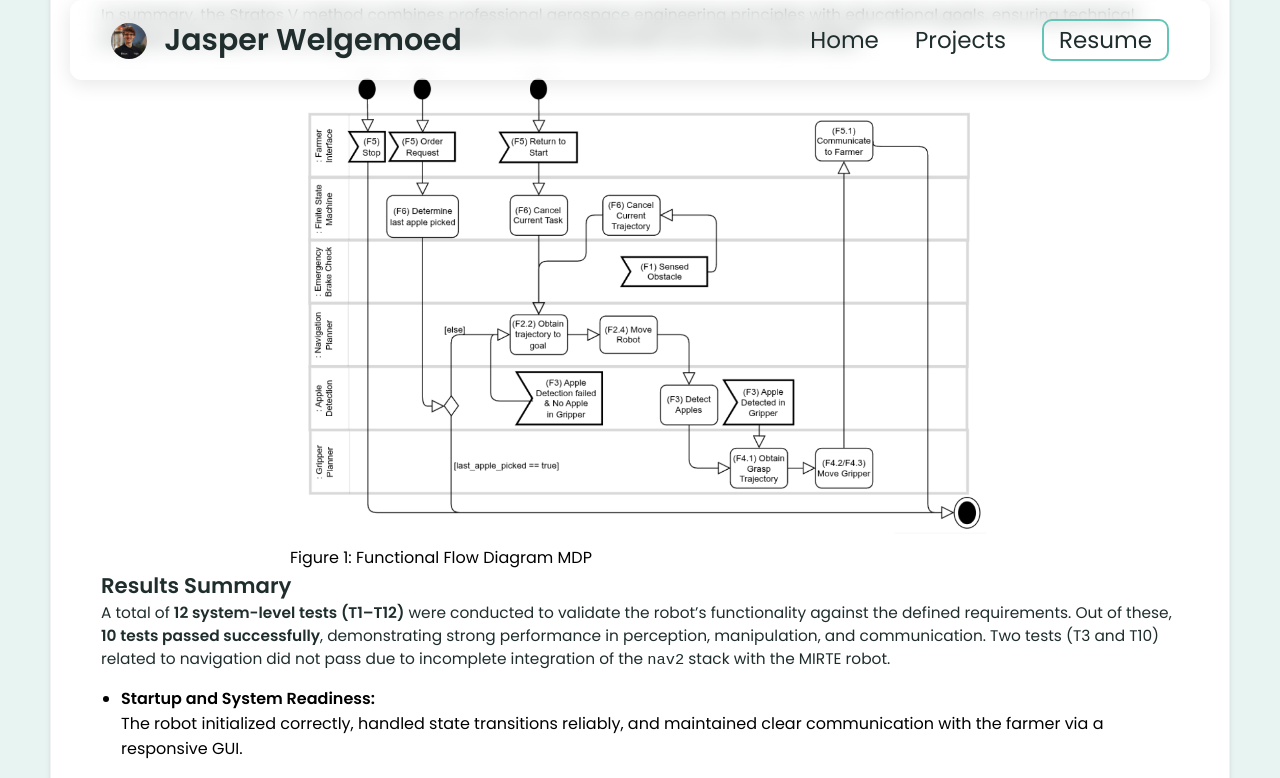
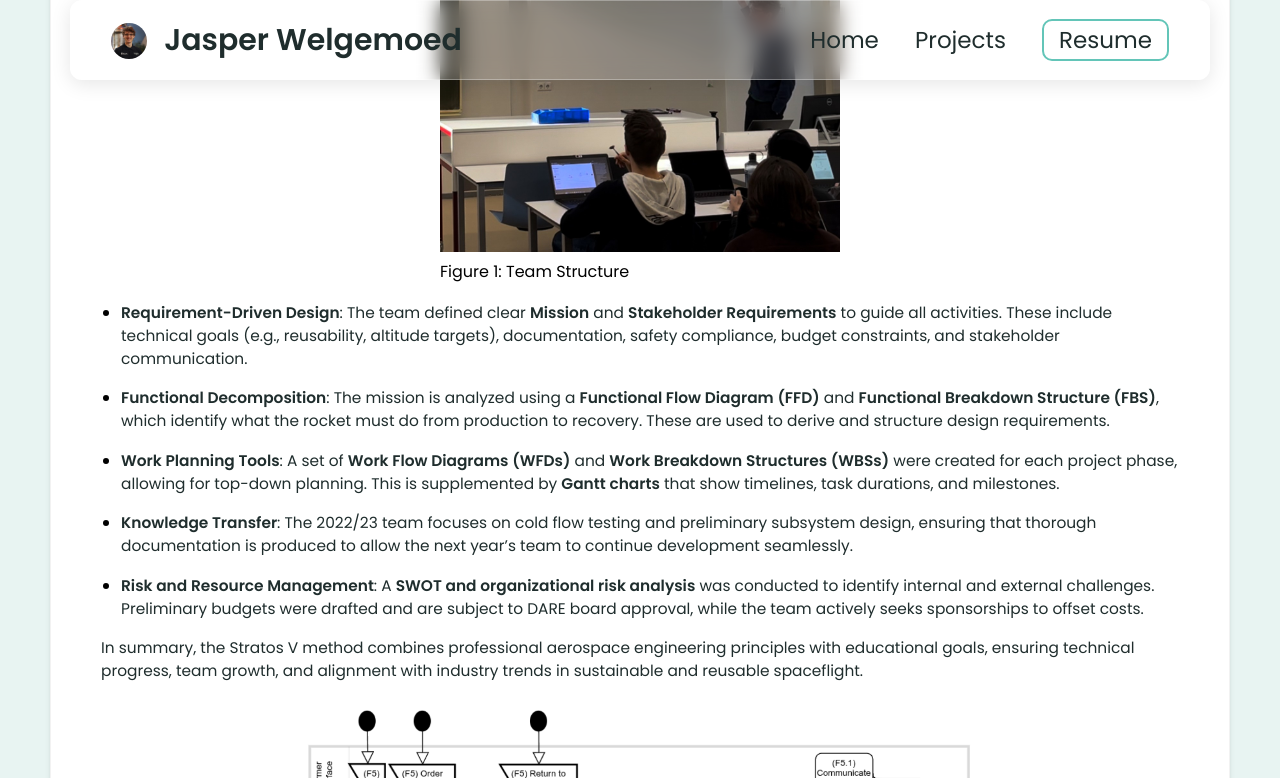
Before and after one commit to jasperwelgemoed/jasperwelgemoed.github.io, a Jekyll site: the page built from _projects/Stratos_V/index.md, in a window 1280 px wide and 900 px high, scrolled down 1873 px, cut to the strip 0-778 px from the top of the window. Built offline with Jekyll 4.4.1, drawn with Linux system fonts in a browser that asks for light colours.

Commit message:
Update index.md

```diff
--- a/_projects/Stratos_V/index.md
+++ b/_projects/Stratos_V/index.md
@@ -70,6 +70,17 @@ My task as chief systems engineer was to ensure the engineers could do what they
 
 - **Phased Development**: Then I broke up the project into logical phases (Pre-Phase A to F), each with clear goals, decision points, and deliverables. Early phases focus on feasibility, requirements, and design, while later ones cover fabrication, testing, operations, and decommissioning. I setup daily meetings to keep track of the department their progress during each phase.
 
+<div style="display: flex; gap: 10px; justify-content: center; align-items: flex-start;">
+
+
+  <figure>
+  <img src="/_projects/Stratos_V/Presentatie.jpg" alt="Team Structure" width="400">
+  <figcaption>Figure 1: Team Structure  </figcaption>
+  </figure>
+
+
+</div>
+
 - **Requirement-Driven Design**: The team defined clear **Mission** and **Stakeholder Requirements** to guide all activities. These include technical goals (e.g., reusability, altitude targets), documentation, safety compliance, budget constraints, and stakeholder communication.
 
 - **Functional Decomposition**: The mission is analyzed using a **Functional Flow Diagram (FFD)** and **Functional Breakdown Structure (FBS)**, which identify what the rocket must do from production to recovery. These are used to derive and structure design requirements.
```
